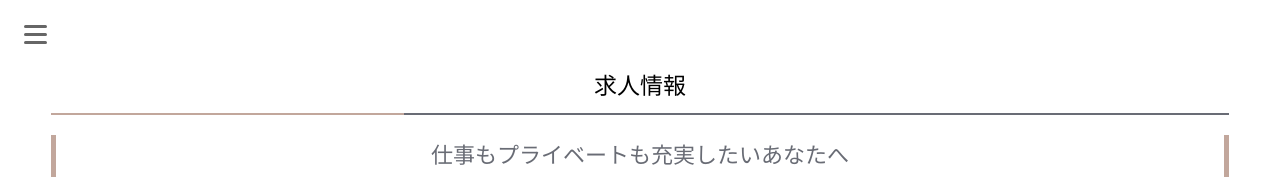
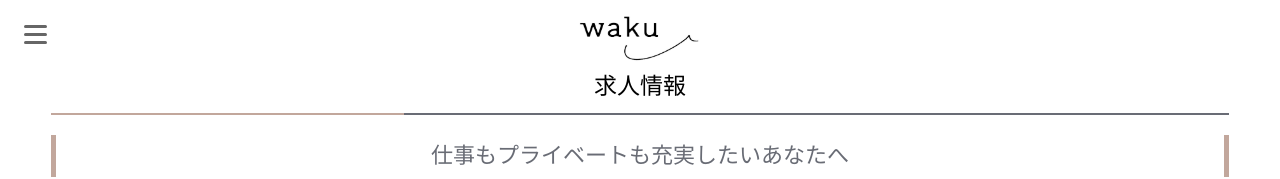
Before and after one commit to matsumotojunki/sample, a plain HTML site: page recruit.html in a window 1280 px wide. Shown: the top 179 px of the page. Drawn offline with nearby package versions, Linux system fonts and the light colour scheme.

Commit message:
Update recruit.html

```diff
--- a/recruit.html
+++ b/recruit.html
@@ -14,7 +14,7 @@
     <!--ヘッダーここから-->
     <header class="header" id="header">
         <div class="header_logo">
-            <img src="img/logo.jpeg" alt="">
+            <img src="https://github.com/matsumotojunki/sample/blob/main/logo.jpeg?raw=true" alt="">
         </div>
         <!--ハンバーガーメニューここから-->
     <div class="openbtn"><span></span><span></span><span></span></div>
```
